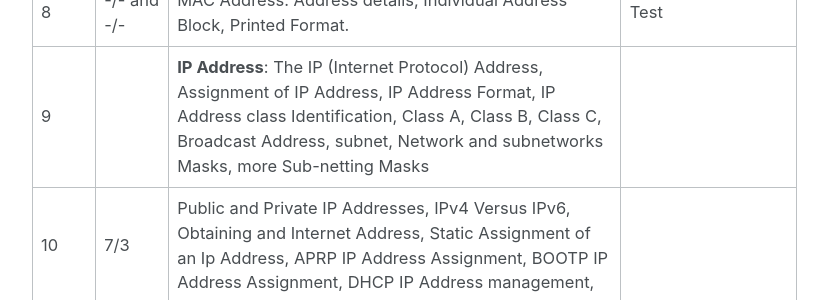
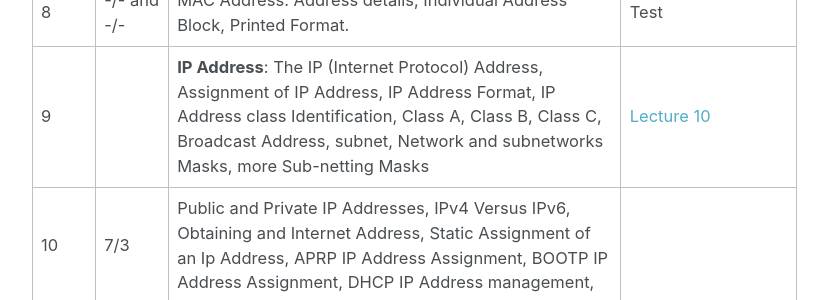
Before and after one commit to alaidi/alaidi.github.io, a Jekyll site: the page built from _posts/courses/2016-2017/2016-9-25-Computer-Network.markdown, in a window 1280 px wide and 900 px high, scrolled down 1380 px. Shown: the part 154-454 px from the top of the window, without its empty margins (252-1080 px from the left). Built offline with Jekyll 4.4.1, drawn with Linux system fonts in a browser that asks for light colours.

Commit message:
add chaper 5

```diff
--- a/_posts/courses/2016-2017/2016-9-25-Computer-Network.markdown
+++ b/_posts/courses/2016-2017/2016-9-25-Computer-Network.markdown
@@ -19,7 +19,7 @@ header:
 
 {:.table .table-striped .table-bordered .table-hover .table-condensed'}
 | Week | Date            | Covered Topics                                                                                                           | Comments                                                                                                          |
-|------|-----------------|--------------------------------------------------------------------------------------------------------------------------|-------------------------------------------------------------------------------------------------------------------|
+|------|-----------------|------------------------------------------------|-----------------------------------------------------------------------------------------------|
 | 1    | 2/10            | **Course organization**                                                                                                  |                                                                                                                   |
 | 2    | 16/10           | **Networking Fundamentals**: Bandwidth, Digital Versus Analog Bandwidth, Bandwidth Measurement, Bandwidth Limitation, Bandwidth Throughput and Data Transfer calculus | [Lecture 1,2,3][ch1] [chapter 2 ppt][ch2ppt]                                                 |
 | 3    | 23/10 <br>30/10 | Data Network, Network Devices, Network Topology, Local Area Network (LAN), Wide Area Network (WAN), Network Interconnection, Peer-to-Peer Network, Client/Server Model |       [Lecture 4,5][ch2]                                            |
@@ -28,7 +28,7 @@ header:
 | 5    | 2/11 and 9/11   | **Networking Models** : Using layers to describe data communication, OSI model, OSI layers, The Physical Layer,The Data Link Layer,The Network Layer,The Transport Layer,The Session Layer,The Presentation Layer,The Application Layer  | [Lecture 8,9][ch4] [Lecture 10][ch4ppt]   |
 | 6    | 7/12 and 14/12  | Encapsulation, Peer Layer Communication, TCP/IP Model, Data Movement Through the Protocol Stack                           |                                                                                                                  |
 | 8    | -/- and -/-     | MAC Address: Address details, Individual Address Block, Printed Format.                                                   | Test                                                                                                             |
-| 9    |                 | **IP Address**: The IP (Internet Protocol) Address, Assignment of IP Address, IP Address Format, IP Address class Identification, Class A, Class B, Class C, Broadcast Address, subnet, Network and subnetworks Masks, more Sub-netting Masks| |
+| 9    |                 | **IP Address**: The IP (Internet Protocol) Address, Assignment of IP Address, IP Address Format, IP Address class Identification, Class A, Class B, Class C, Broadcast Address, subnet, Network and subnetworks Masks, more Sub-netting Masks| [Lecture 10][ch5] |
 | 10   | 7/3             | Public and Private IP Addresses, IPv4 Versus IPv6, Obtaining and Internet Address, Static Assignment of an Ip Address, APRP IP Address Assignment, BOOTP IP Address Assignment, DHCP IP Address management,                               |  |
 | 11   | 14/3            | Problems in Address Resolution, Address Resolution Protocol (ARP), Routing, Routing information Protocol (RIP), Interior Gateway Routing Protocols(IGRP) , Open Shortest Path First (OSPF)|    |
 | 12   | 21/3            | **Transport Layer**: The Purpose of the Transport Layer, Duties (Primary Function) of the Transport Layer, Transport Layer Connection, The OSI Transport layer Protocol, The TCP/IP Transport Layer Protocol, Port addressing |              |
```
Also changed, not shown: other parts of _posts/courses/2016-2017/2016-9-25-Computer-Network.markdown (+1 -0 lines), 1 other file.
